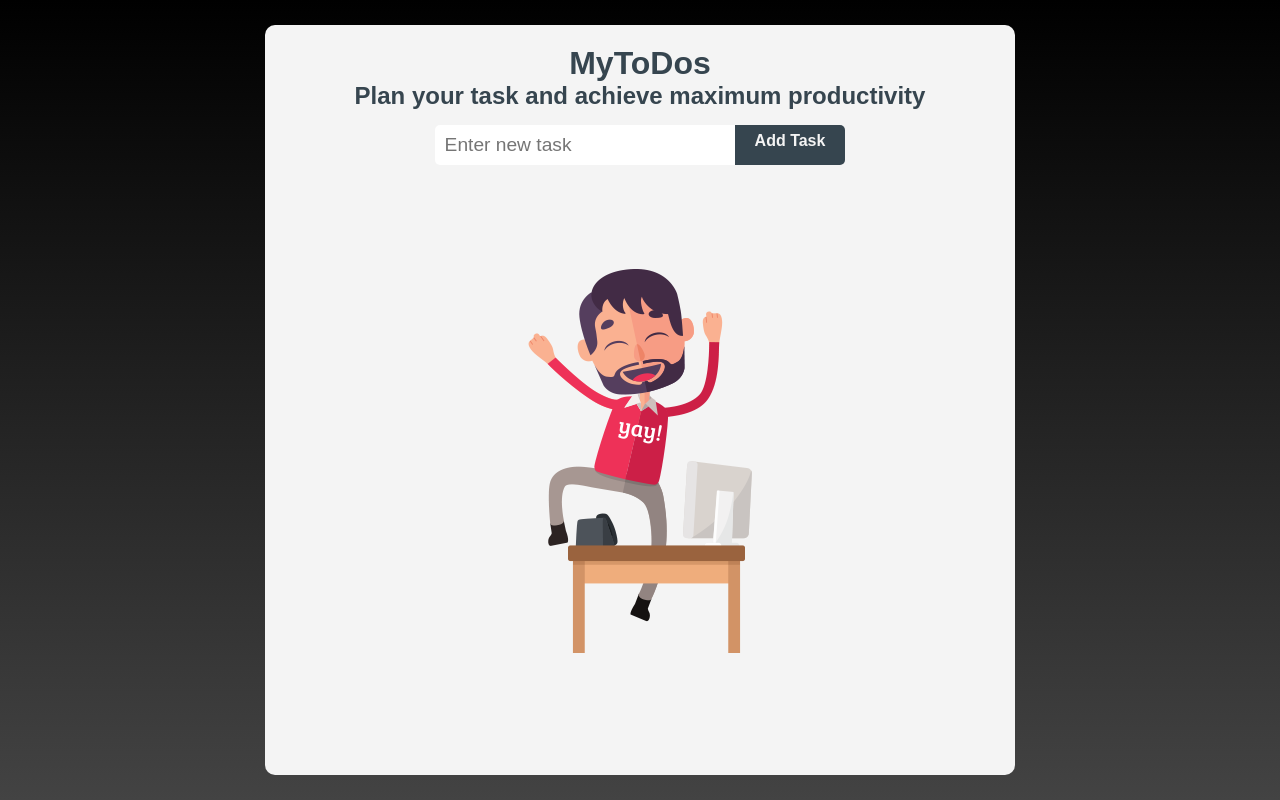
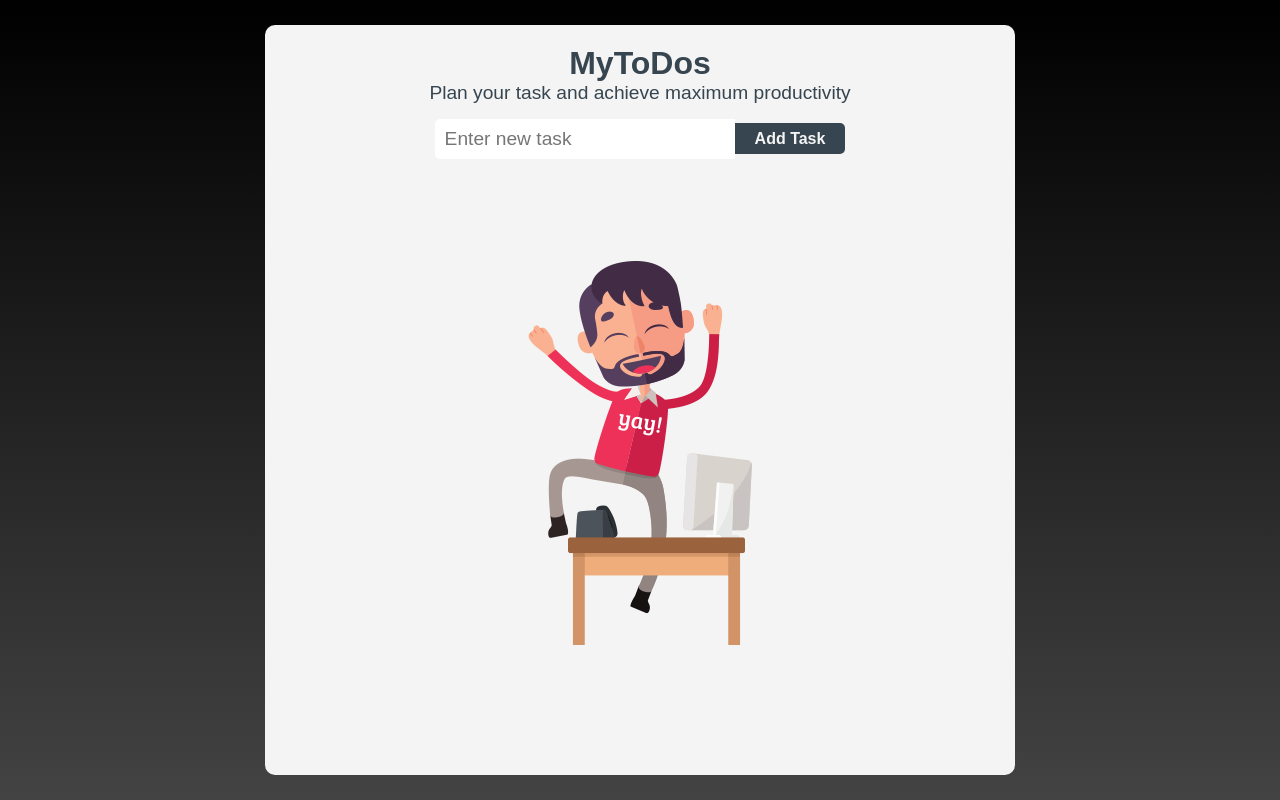
Before and after one commit to gopesh123-us/mytodos, an Angular app: page / in a window 1280 px wide. Built offline with nearby package versions, Linux system fonts and the light colour scheme; a web font is replaced by a local one.

Commit message:
fixed multiple issues related to css

```diff
--- a/src/app/pages/home/home.component.css
+++ b/src/app/pages/home/home.component.css
@@ -8,16 +8,26 @@
 
 .main {
   position: relative;
+  top: 0;
+  bottom: 0;
+  margin: auto;
   display: flex;
   flex-direction: column;
   width: 750px;
   min-height: 750px;
   background-color: #f4f4f4;
-  margin: auto;
   border-radius: 10px;
   text-align: center;
   color: #36454f;
-  padding: 20px 30px;
+  padding: 20px 150px;
+}
+.slogan {
+  font-size: 1.2rem;
+  margin-bottom: 10px;
+}
+.title {
+  font-size: 2rem;
+  font-weight: bold;
 }
 
 .nothing-to-do {
@@ -65,7 +75,7 @@
 .add-task-parent-div {
   display: flex;
   justify-content: center;
-  margin: 10px;
+  align-items: center;
   padding: 5px;
 }
 .list-items {
@@ -138,24 +148,45 @@
   margin-bottom: 0.3rem;
 }
 @media only screen and (min-device-width: 320px) and (max-device-width: 480px) {
-  .container {
-    position: absolute;
+  .main {
+    position: relative;
+    margin: auto;
+    width: 90%;
+    border-radius: 0;
+    font-size: 0.8rem;
+    white-space: inherit;
+    padding: 20px;
+  }
+  .title {
+    max-width: 370px;
+    text-align: center;
+    font-size: 1.5rem;
+  }
+
+  .slogan {
+    max-width: 370px;
+    text-align: center;
+    font-size: 0.9rem;
+    margin-bottom: 10px;
+  }
+  .task-item-update-input-box {
+    max-width: 120px;
+  }
+  .add-task-parent-div {
+    padding: 0 10px;
     display: flex;
+    justify-content: center;
     align-items: center;
-    justify-content: center;
   }
-  .main {
-    border-radius: 0;
+
+  .add-task-input-box {
+    width: 100%;
+    font-size: 1rem;
   }
   .add-task-btn {
-    margin-right: 25px;
+    padding: 10px;
   }
-  .add-task-input-box {
-    width: 200px;
-  }
-  .task-list-div {
-    width: 90%;
-  }
+
   .nothing-to-do {
     width: 90%;
     margin: auto 0;
--- a/src/app/pages/home/home.component.html
+++ b/src/app/pages/home/home.component.html
@@ -1,8 +1,14 @@
 <div class="container">
   <div class="main">
-    <h1>{{ title }}</h1>
-    <h2>Plan your task and achieve maximum productivity</h2>
+    <div class="title">
+      <p>{{ title }}</p>
+    </div>
+    <div class="slogan">
+      <p>Plan your task and achieve maximum productivity</p>
+    </div>
+
     <div class="add-task-parent-div">
+      <div>
         <input
           [(ngModel)]="newTask"
           placeholder="Enter new task"
@@ -10,7 +16,10 @@
           class="add-task-input-box"
           (keyup.enter)="handleAddTask()"
         />
+      </div>
+      <div>
         <a (click)="handleAddTask()" class="add-task-btn">Add Task</a>
+      </div>
     </div>
     <div class="task-list-div">
       <ul class="task-list">
@@ -22,6 +31,7 @@
           </div>
           <div *ngIf="getEditingStatus(ind)">
             <input type="radio" id="item" />&nbsp;&nbsp;<input
+              class="task-item-update-input-box"
               (keyup.enter)="updateTask(ind)"
               [(ngModel)]="currentTask"
               type="text"
```
Lines whose indentation alone changed are shown as unchanged.
